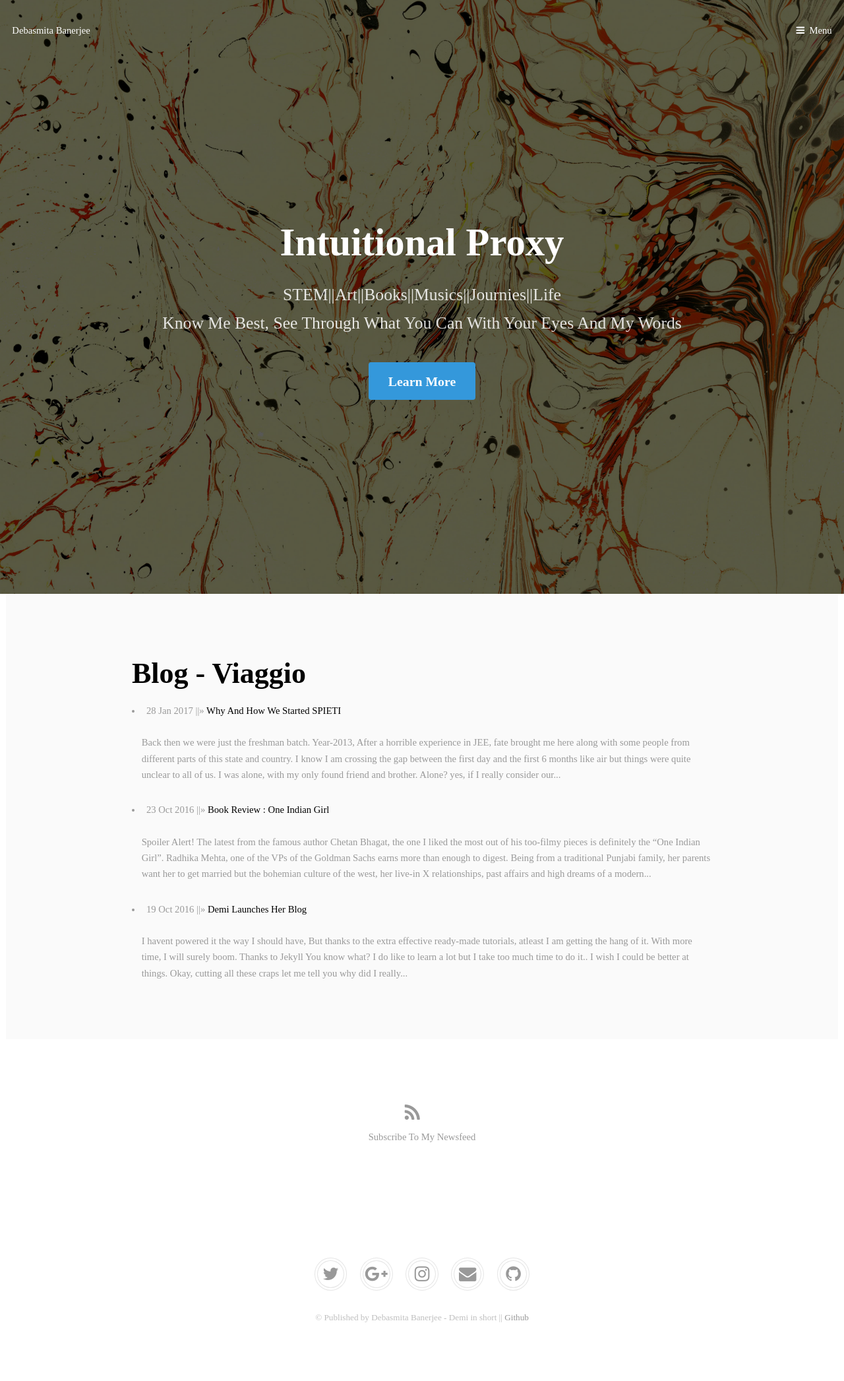
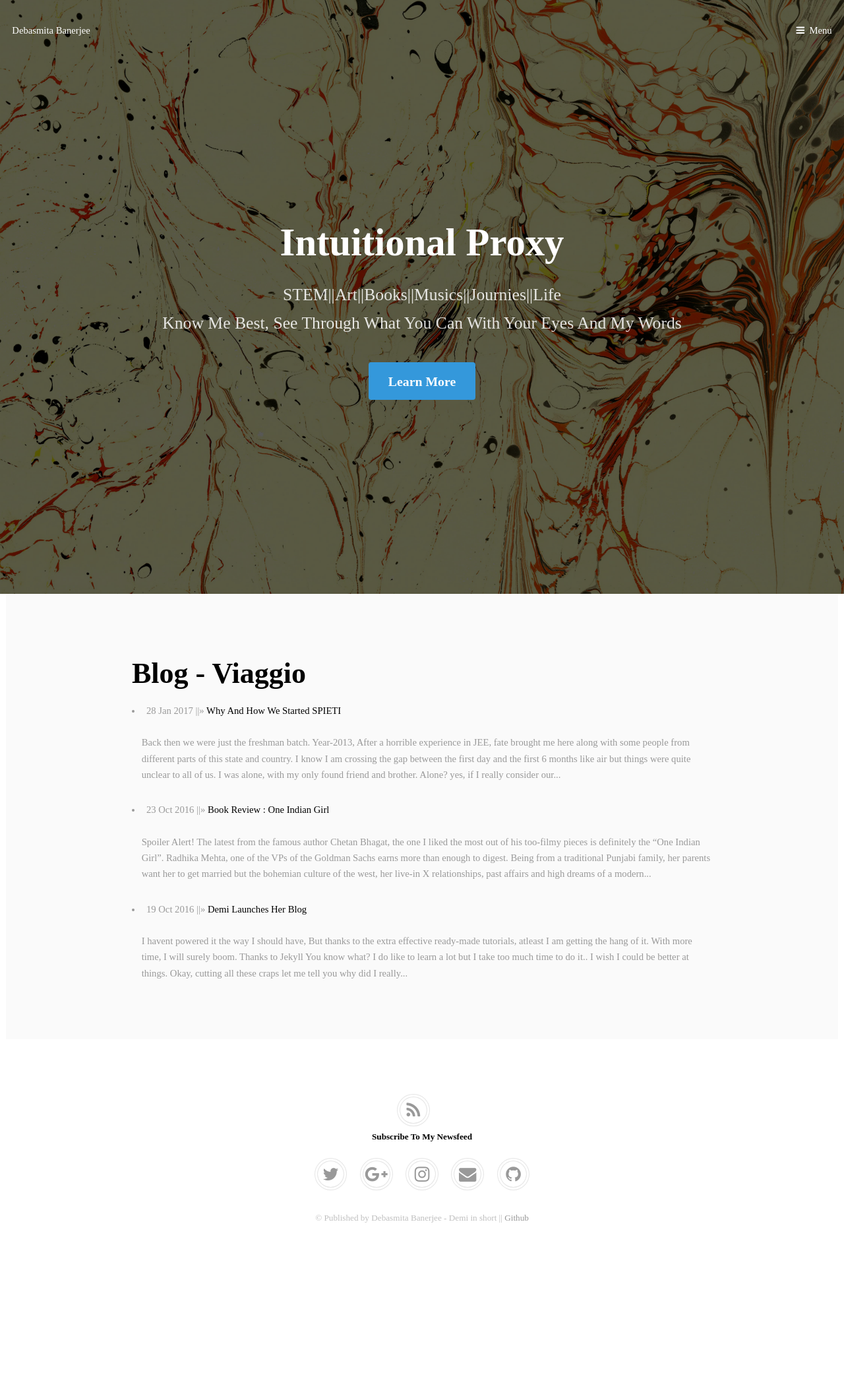
Before and after one commit to DarkDem/DarkDem.github.io, a Jekyll site: the page built from blog/index.html, in a window 1280 px wide. Shown: the whole page at 66% size. Built offline with Jekyll 4.4.1, drawn with Linux system fonts in a browser that asks for light colours; some web fonts are replaced; after the commit the page ends 1942 px from its top, so only the background shows below that.

Commit message:
Update default2.html

```diff
--- a/_layouts/default2.html
+++ b/_layouts/default2.html
@@ -57,16 +57,14 @@
 			</section>
 			</div><!-- /.container -->
 			</div>
-			<footer id="footer" class="mycenter">
-				<ul class="icons">
-						<li><a href="http://darkdem.github.io/blog/atom.xml " class="icon fa-rss"><span class="label">RSS</span></a></li>
-					<p> Subscribe To My Newsfeed </p>
-				</ul>
-			</footer>
 
 
 			<footer id="footer">
 				<div class="copyright">
+					<ul class="icons" class="mycenter">
+						<li><a href="http://darkdem.github.io/blog/atom.xml " class="icon fa-rss"><span class="label">RSS</span></a></li>
+						<p><b>Subscribe To My Newsfeed</b></p>
+				       </ul>
 					<ul class="icons">
 						<li><a href="https://twitter.com/Demietra_Cal" class="icon fa-twitter"><span class="label">Twitter</span></a></li>
 	                                        <li><a href="https://plus.google.com/u/0/117196179394503358369" class="icon fa-google-plus"><span class="label">Google+</span></a></li>
```
